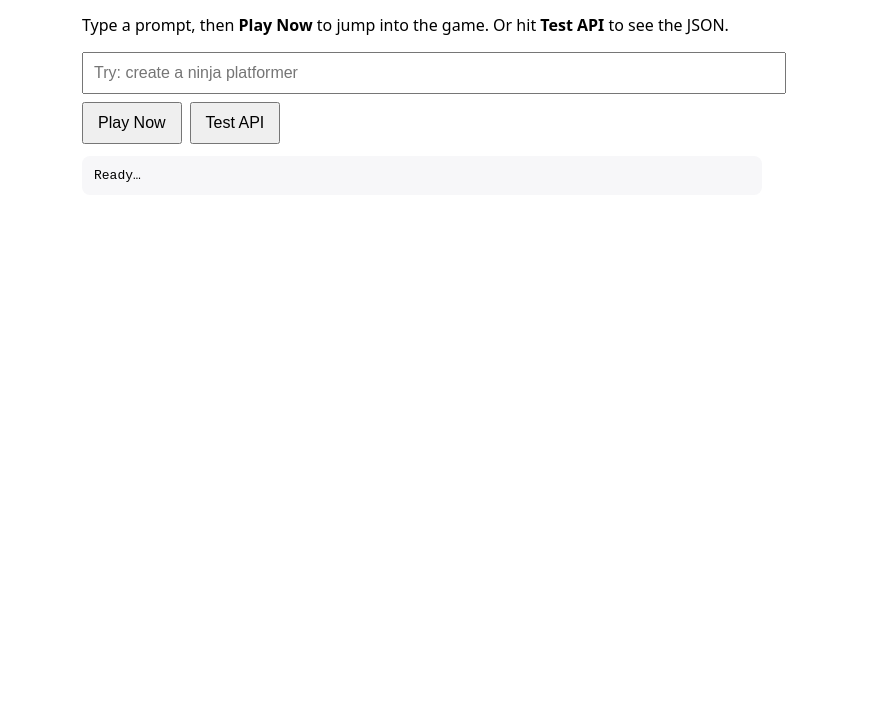
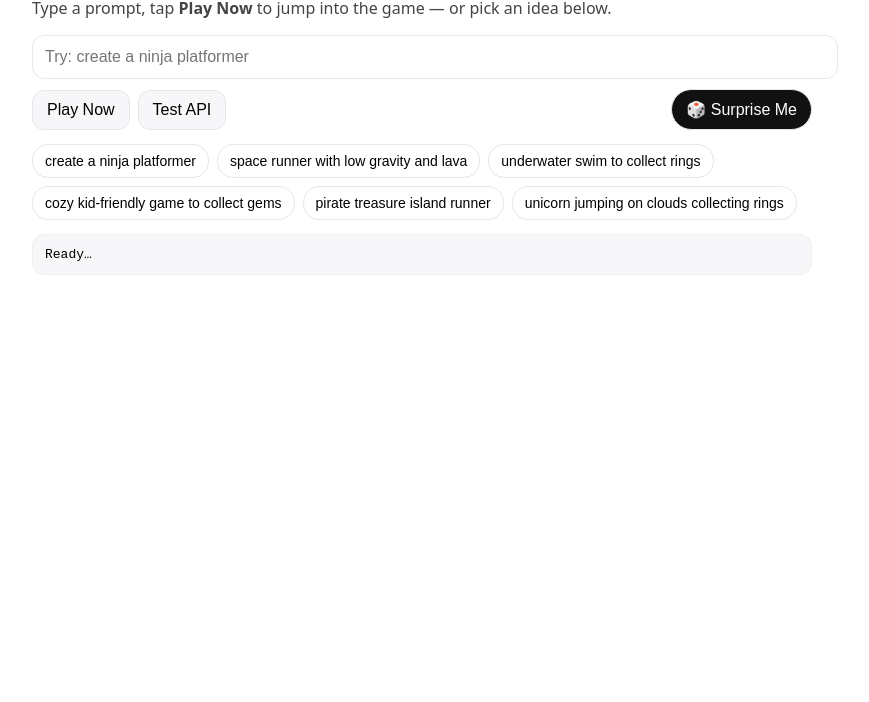
Before and after one commit to Michmurray/gamecre8-arcade-v2, a plain HTML site: page index.html in a window 1280 px wide. Shown: the part 98-800 px from the top of the page, without its empty margins (218-1087 px from the left). Drawn offline with Linux system fonts and the light colour scheme.

Commit message:
Update index.html

```diff
--- a/index.html
+++ b/index.html
@@ -3,31 +3,36 @@
 <meta charset="utf-8">
 <meta name="viewport" content="width=device-width,initial-scale=1">
 <title>GameCre8 — Fresh</title>
-<body style="font-family:system-ui, sans-serif; max-width:680px; margin:3rem auto; padding:0 1rem">
-  <h1>GameCre8 (Fresh)</h1>
-  <p>Type a prompt, then <strong>Play Now</strong> to jump into the game. Or hit <strong>Test API</strong> to see the JSON.</p>
+<body style="font-family:system-ui, sans-serif; max-width:780px; margin:3rem auto; padding:0 1rem">
+  <h1 style="margin:0 0 .25rem">GameCre8 (Fresh)</h1>
+  <p style="margin:.25rem 0 1rem;color:#444">Type a prompt, tap <strong>Play Now</strong> to jump into the game — or pick an idea below.</p>
 
-  <input id="p" placeholder="Try: create a ninja platformer" style="width:100%;padding:10px;font-size:16px">
-  <div style="display:flex; gap:8px; margin-top:8px">
-    <button id="play" style="padding:10px 14px;font-size:16px">Play Now</button>
-    <button id="go" style="padding:10px 14px;font-size:16px">Test API</button>
+  <input id="p" placeholder="Try: create a ninja platformer" style="width:100%;padding:12px;font-size:16px;border:1px solid #e5e7eb;border-radius:12px">
+  <div style="display:flex; gap:8px; margin-top:10px; flex-wrap:wrap; align-items:center">
+    <button id="play" style="padding:10px 14px;font-size:16px;border:1px solid #e5e7eb;border-radius:12px;background:#f7f7f9;cursor:pointer">Play Now</button>
+    <button id="go" style="padding:10px 14px;font-size:16px;border:1px solid #e5e7eb;border-radius:12px;background:#f7f7f9;cursor:pointer">Test API</button>
+    <span style="flex:1"></span>
+    <button id="surprise" title="Pick a random idea" style="padding:10px 14px;font-size:16px;border:1px solid #e5e7eb;border-radius:999px;background:#111;color:#fff;cursor:pointer">🎲 Surprise Me</button>
   </div>
-  <pre id="o" style="background:#f7f7f9;padding:12px;border-radius:8px;overflow:auto;margin-top:12px">Ready…</pre>
+
+  <div id="chips" style="display:flex;flex-wrap:wrap;gap:8px;margin-top:14px"></div>
+
+  <pre id="o" style="background:#f7f7f9;padding:12px;border-radius:12px;overflow:auto;margin-top:14px;border:1px solid #efefef">Ready…</pre>
 
   <script>
     const input = document.getElementById('p');
     const out = document.getElementById('o');
 
+    // Play Now launches /play.html with the prompt
+    document.getElementById('play').onclick = () => {
+      const q = encodeURIComponent(input.value || 'hello');
+      location.href = '/play.html?prompt=' + q;
+    };
+
     // Enter key = Play Now
     input.addEventListener('keydown', (e) => {
       if (e.key === 'Enter') document.getElementById('play').click();
     });
-
-    // Launch the playable page with the prompt in the URL
-    document.getElementById('play').onclick = () => {
-      const q = encodeURIComponent(input.value || 'hello');
-      location.href = '/play.html?prompt=' + q;
-    };
 
     // Test API (same as before)
     document.getElementById('go').onclick = async () => {
@@ -35,6 +40,31 @@
       const r = await fetch('/api/generate?prompt=' + q);
       out.textContent = JSON.stringify(await r.json(), null, 2);
     };
+
+    // Preset ideas + Surprise Me
+    const PRESETS = [
+      'create a ninja platformer',
+      'space runner with low gravity and lava',
+      'underwater swim to collect rings',
+      'cozy kid-friendly game to collect gems',
+      'pirate treasure island runner',
+      'unicorn jumping on clouds collecting rings'
+    ];
+
+    const chips = document.getElementById('chips');
+    PRESETS.forEach((text) => {
+      const b = document.createElement('button');
+      b.textContent = text;
+      b.style = 'padding:8px 12px;font-size:14px;border:1px solid #e5e7eb;border-radius:16px;background:#fff;cursor:pointer';
+      b.onclick = () => { input.value = text; document.getElementById('play').click(); };
+      chips.appendChild(b);
+    });
+
+    document.getElementById('surprise').onclick = () => {
+      const pick = PRESETS[Math.floor(Math.random() * PRESETS.length)];
+      input.value = pick;
+      document.getElementById('play').click();
+    };
   </script>
 </body>
 </html>
```
